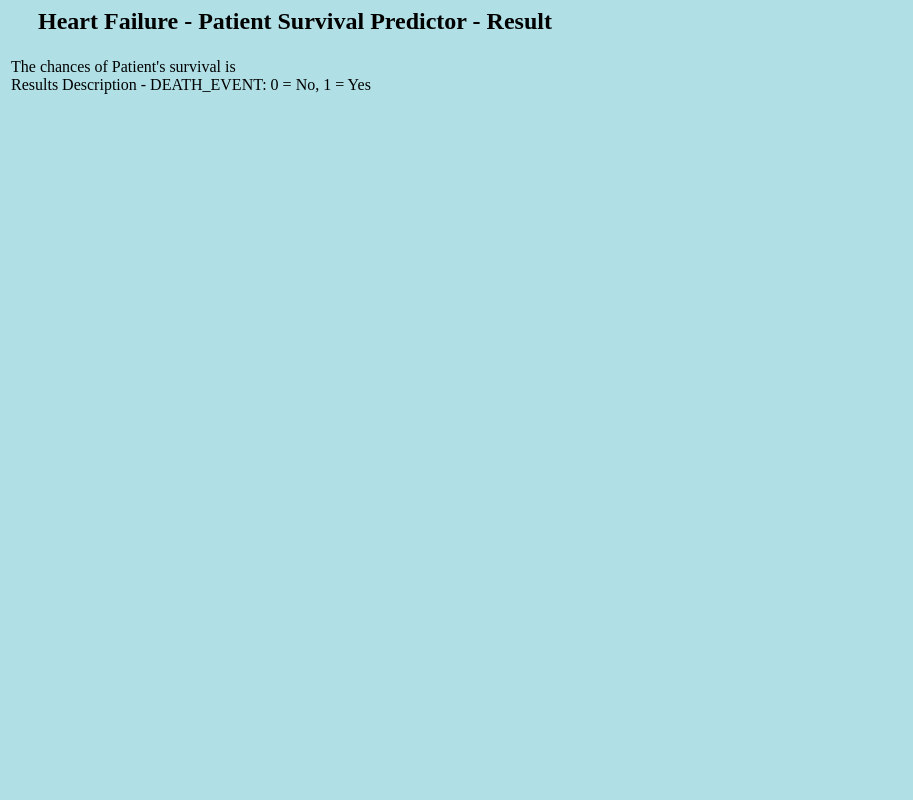
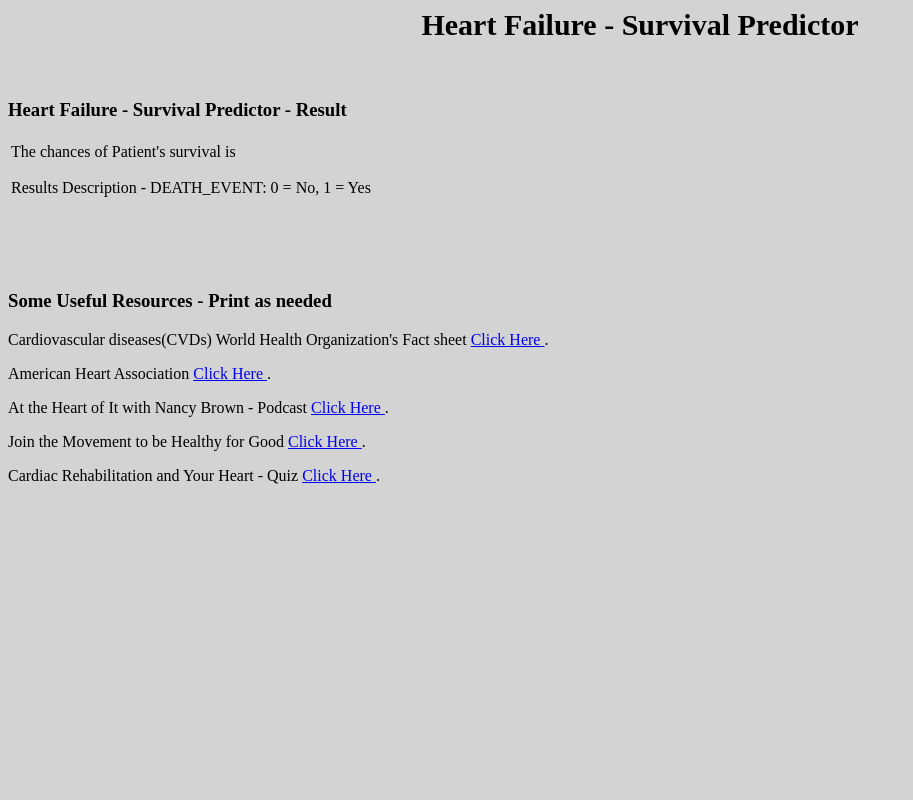
Before and after one commit to luxraghavan/HF-Survival-Predictor, a Flask app: template templates/results.html in a window 1280 px wide. Shown: the whole page, without its empty margins (0-913 px from the left). Run offline with Flask 2, Linux system fonts and the light colour scheme; the template is opened without the code that fills it, so the values that code supplies are empty; parts of the project's set-up code (start-up, migrations or seed data) failed here and were passed over.

Commit message:
Update results.html

```diff
--- a/templates/results.html
+++ b/templates/results.html
@@ -1,32 +1,40 @@
 <html>
 	<head>
-		<title> Heart Failure - Patient Survival Predictor </title>
-		<style>
-		body {background-color:powderblue;}
-h1 {color:white;}
+<style>
+body {background-color: LightGray;}
+h1 {
+color: Black;
+text-align: center;
+font-size: 30px;
+}
+</style>
+</head>
+<body>
+<h1>
+Heart Failure - Survival Predictor
+</h1>
+<br>
+<body>
+		<h3 text-align: center> <style= "color:black;"> <b>Heart Failure - Survival Predictor - Result</b></h3>
 
-label{
-float: left
-display:inline-block;
-width:2500px;
-margin-right:50px;
-text-align:left;
-}
 
-input{
-}
+		<table><tr><td>The chances of Patient's survival is <b>{{ DEATH_EVENT_predicted }}</b> <br><br> Results Description - DEATH_EVENT: 0 = No, 1 = Yes </td></tr></table>  <br><br><br><br>
 
-fieldset{
-border:none;
-width:1000px;
-margin:0px auto;
-}
-		</style>
-		<title>Heart Failure - Patient Survival Predictor</title>
-	</head>
+	</div>
+		<h3 text-align: left> <style= "color:black;"> <b>Some Useful Resources - Print as needed</b></h3>
 
-	<body>
-		<h2 style="color:black;margin-left:30px;">Heart Failure - Patient Survival Predictor - Result</h3>
-		<table><tr><td>The chances of Patient's survival is <b>{{ DEATH_EVENT_predicted }}</b> <br> Results Description - DEATH_EVENT: 0 = No, 1 = Yes </td></tr></table>
+<p>Cardiovascular diseases(CVDs) World Health Organization's Fact sheet <a href="https://www.who.int/news-room/fact-sheets/detail/cardiovascular-diseases-(cvds)" target = "-blank"> Click Here </a>.</p>
+
+<p>American Heart Association <a href="https://www.heart.org/en" target = "-blank"> Click Here </a>.</p>
+
+<p>At the Heart of It with Nancy Brown - Podcast <a href="https://www.heart.org/en/health-topics/at-the-heart-of-it" target = "-blank"> Click Here </a>.</p>
+
+<p>Join the Movement to be Healthy for Good <a href="https://www.heart.org/en/healthy-living/healthy-for-good-sign-up" target = "-blank"> Click Here </a>.</p>
+
+<p>Cardiac Rehabilitation and Your Heart - Quiz <a href="https://www.qzzr.com/c/quiz/480768/cardiac-rehabilitation-and-your-heart" target = "-blank"> Click Here </a>.</p>
+
+
+
+
 	</body>
 </html>
```
